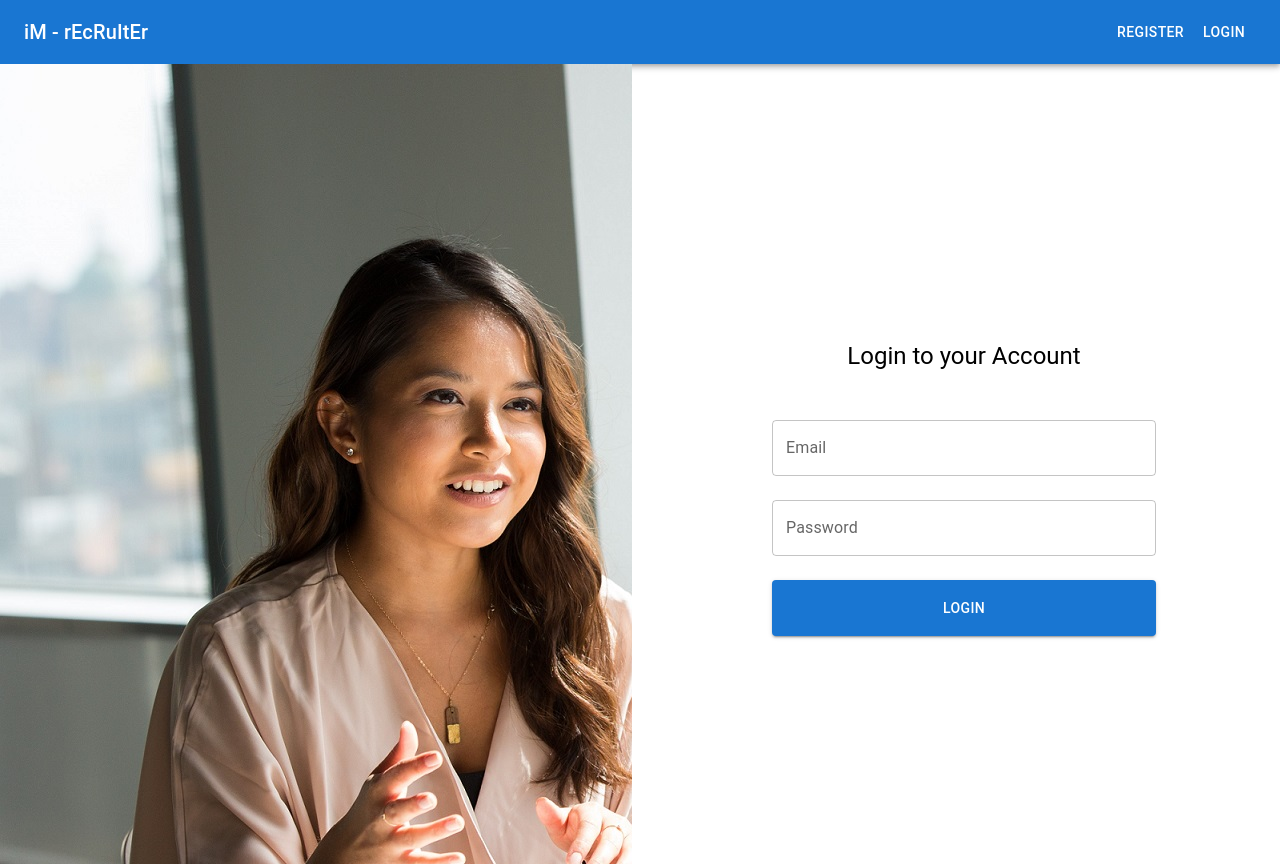
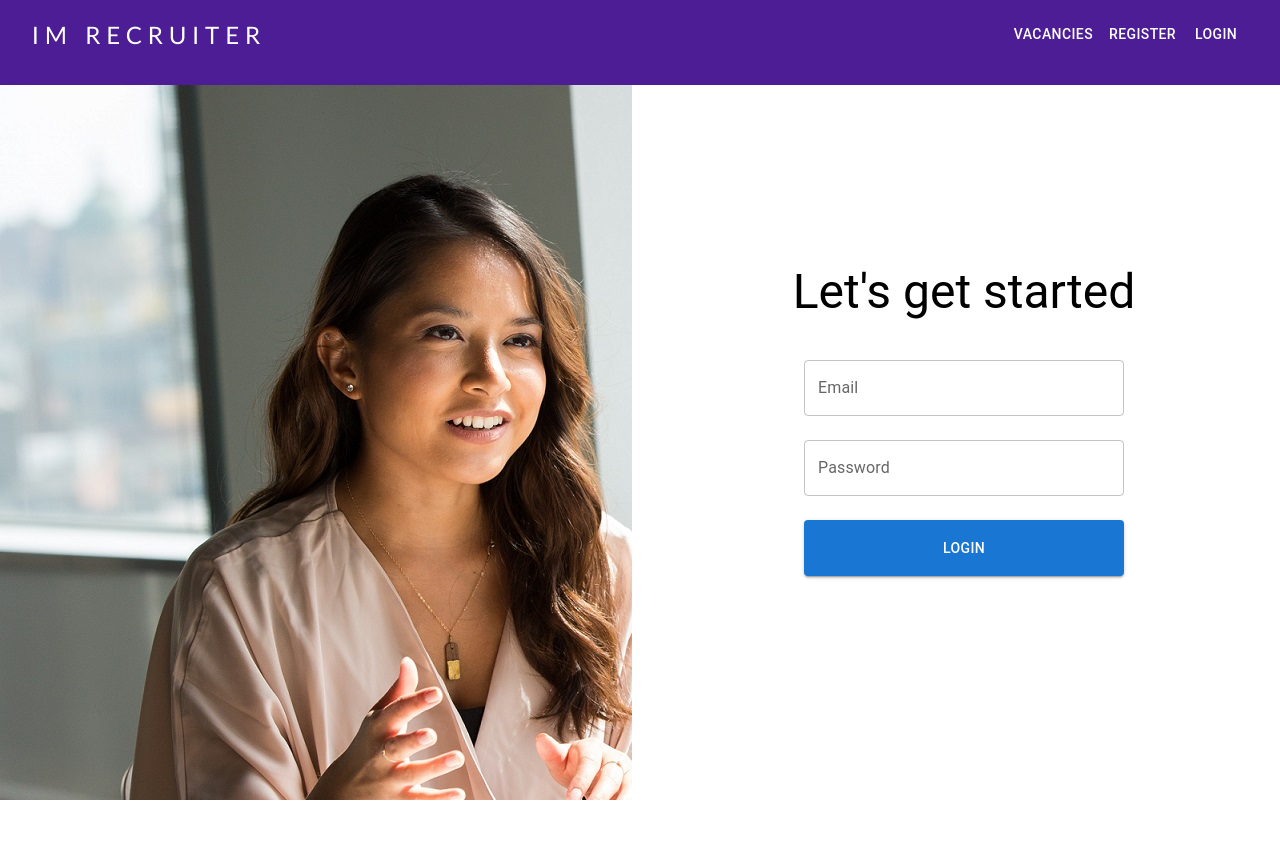
Before and after one commit to ThamiraM/im-recruiter-frontend, a React (Create React App) app: page / in a window 1280 px wide. After the commit the page ends 800 px from the top, so only its background shows below. Built offline with nearby package versions, Linux system fonts and the light colour scheme; no server answers.

Commit message:
add csrf token functionality

```diff
--- a/src/app/store.js
+++ b/src/app/store.js
@@ -1,10 +1,8 @@
 import { configureStore } from '@reduxjs/toolkit';
 import authReducer from '../features/auth/authSlice'
-import itemReducer from '../features/item/itemSlice'
 
 export const store = configureStore({
   reducer: {
-    auth: authReducer,
-    item: itemReducer
+    auth: authReducer
   },
 });
--- a/src/components/auth/LoginComponent.jsx
+++ b/src/components/auth/LoginComponent.jsx
@@ -1,10 +1,11 @@
 import { Button, Grid, Stack, TextField, Typography } from '@mui/material'
 import React, { useState, useEffect } from 'react'
-import MinimalLayout from '../layouts/MinimalLayout'
 import { useSelector, useDispatch } from 'react-redux'
-import { login, reset } from '../../features/auth/authSlice'
+import { reset } from '../../features/auth/authSlice'
+import { login } from '../../features/auth/authActions'
 import { toast } from 'react-toastify'
 import { useNavigate } from 'react-router-dom'
+import CSRFTokenComponent from '../common/csrf/CSRFTokenComponent'
 
 function LoginComponent() {
 
@@ -15,24 +16,23 @@ function LoginComponent() {
 
     const { email, password } = formData
 
-    // const dispatch = useDispatch()
-    // const navigate = useNavigate()
+    const dispatch = useDispatch()
+    const navigate = useNavigate()
 
-    // const { user, isLoading, isError, isSuccess, message } = useSelector(state => state.auth)
+    const { user, isError, isSuccess, message } = useSelector(state => state.auth)
 
+    useEffect(() => {
+        if (isError) {
+            toast.error(message)
+        }
 
-    // useEffect(() => {
-    //     if (isError) {
-    //         toast.error(message)
-    //     }
+        // Redirect when logged in
+        if (isSuccess) {
+            navigate('/dashboard')
+        }
 
-    //     // Redirect when logged in
-    //     if (isSuccess) {
-    //         navigate('/dashboard')
-    //     }
-
-    //     dispatch(reset())
-    // }, [isError, isSuccess, user, message, navigate, dispatch])
+        dispatch(reset())
+    }, [isError, isSuccess, user, message, navigate, dispatch])
 
     const onChange = (e) => {
         setFormData((prevState) => ({
@@ -42,9 +42,9 @@ function LoginComponent() {
     }
 
     const onSubmit = (e) => {
-        // e.preventDefault()
-        // const userData = { email, password }
-        // dispatch(login(userData))
+        e.preventDefault()
+        const userData = { username: email, password }
+        dispatch(login(userData))
     }
 
     return <>
@@ -56,11 +56,12 @@ function LoginComponent() {
             justifyContent="center"
             style={{ minHeight: '100vh' }}
         >
-            <Typography variant="h5" component="div" sx={{ my: 6 }}>
-                Login to your Account
+            <Typography variant="h3" component="div" sx={{ my: 5 }}>
+                Let's get started
             </Typography>
             <form onSubmit={onSubmit}>
-                <Stack spacing={3} sx={{ width: { lg: '30vw', md: '100vw' } }} >
+                <CSRFTokenComponent />
+                <Stack spacing={3} sx={{ width: { lg: '25vw', md: '100vw' } }} >
                     <TextField id="email" name="email" label="Email" type="email" value={email} onChange={onChange} variant="outlined" />
                     <TextField id="password" name="password" label="Password" type="password" value={password} onChange={onChange} variant="outlined" />
                     <Button variant="contained" sx={{ p: 2, my: 6 }} type='submit'>Login</Button>
@@ -68,8 +69,6 @@ function LoginComponent() {
             </form>
         </Grid>
     </>
-
-
 }
 
 export default LoginComponent
--- a/src/components/auth/RegisterComponent.jsx
+++ b/src/components/auth/RegisterComponent.jsx
@@ -47,7 +47,7 @@ function Register() {
         if (password !== password2) {
             toast.error('Passwords do not match')
         } else {
-            const userData = { name, email, password }
+            const userData = { name, email, password, password2 }
             dispatch(register(userData))
         }
     }
--- /dev/null
+++ b/src/components/common/csrf/CSRFTokenComponent.jsx
@@ -0,0 +1,32 @@
+import { useEffect, useState } from "react"
+import authService from '../../../features/auth/authService'
+
+const CSRFTokenComponent = () => {
+    const [csrfToken, setCsrfToken] = useState('')
+
+    const getCookie = (name) => {
+        let cookieValue = null
+        if (document.cookie && document.cookie !== '') {
+            const cookies = document.cookie.split(';')
+            for (let i = 0; i < cookies.length; i++) {
+                const cookie = cookies[i].trim()
+                if (cookie.substring(0, name.length + 1) === (name + '=')) {
+                    cookieValue = decodeURIComponent(cookie.substring(name.length + 1))
+                    break
+                }
+            }
+        }
+        return cookieValue
+    }
+
+    useEffect(() => {
+        authService.getCSRFToken()
+        setCsrfToken(getCookie('csrfToken'))
+    }, [])
+
+    return (
+        <input type="hidden" name="csrfmiddlewaretoken" value={csrfToken} />
+    )
+}
+
+export default CSRFTokenComponent
--- a/src/components/layouts/MinimalLayout.jsx
+++ b/src/components/layouts/MinimalLayout.jsx
@@ -1,22 +1,28 @@
-import { AppBar, Box, Button, Container, Grid, Toolbar, Typography } from '@mui/material'
+import { Button, Grid, Typography } from '@mui/material'
 import { Link as ReactLink } from 'react-router-dom'
 import SliderComponent from '../ui/slider/SliderComponent'
+import './css/layouts.css'
+
 function MinimalLayout({ children }) {
     return <>
-        <Box sx={{ flexGrow: 1 }}>
-            <AppBar position="static">
-                <Toolbar>
-                    <Typography variant="h6" component="div" sx={{ flexGrow: 1 }}>
-                        iM - rEcRuItEr
+        <Grid container spacing={2} className='header'>
+            <Grid item xs={12} md={6} className="logo">
+                <Typography variant="p" component="div" >
+                    IM RECRUITER
                 </Typography>
+            </Grid>
+            <Grid item xs={12} md={6} className="links">
+                <ReactLink to="/register" style={{ textDecoration: 'none' }}>
+                    <Button color="inherit" style={{ textDecoration: 'none', color: 'white' }}>Vacancies</Button>
+                </ReactLink>
                 <ReactLink to="/register" style={{ textDecoration: 'none' }}>
                     <Button color="inherit" style={{ textDecoration: 'none', color: 'white' }}>Register</Button>
                 </ReactLink>
                 <ReactLink to="/login" style={{ textDecoration: 'none' }}>
                     <Button color="inherit" style={{ textDecoration: 'none', color: 'white' }}>Login</Button>
                 </ReactLink>
-                </Toolbar>
-            </AppBar>
+            </Grid>
+        </Grid>
         <Grid container spacing={2}>
                 <Grid item xs={6}>
                     <SliderComponent />
@@ -25,9 +31,6 @@ function MinimalLayout({ children }) {
                     {children}
                 </Grid>
         </Grid>
-        </Box>
-
-
     </>
 }
 
--- /dev/null
+++ b/src/components/layouts/css/layouts.css
@@ -0,0 +1,24 @@
+.header {
+    display: flex;
+    position: fixed;
+    align-items: center;
+    justify-content: space-between;
+    width: 100vw;
+    background-color: #4c1d95;
+    padding: 2em 2em;
+}
+
+.logo {
+    font-weight: 400;
+    font-size: 1.5em;
+    letter-spacing: 0.25em;
+    cursor: pointer;
+    color: white;
+    font-family: 'Gill Sans', 'Gill Sans MT', Calibri, 'Trebuchet MS', sans-serif;
+}
+
+.links {
+    display: flex;
+    align-items: center;
+    justify-content: flex-end;
+}
--- /dev/null
+++ b/src/features/auth/authActions.js
@@ -0,0 +1,25 @@
+import authService from './authService'
+import { createAsyncThunk } from '@reduxjs/toolkit'
+export const register = createAsyncThunk(
+    'auth/register',
+    async (user, thunkAPI) => {
+        try {
+            return await authService.register(user)
+        } catch (error) {
+            console.log('errpr', error);
+            const message = (error.response && error.response.data && error.response.data.message) || error.message || error.toString()
+            return thunkAPI.rejectWithValue(message)
+        }
+    }
+)
+
+export const login = createAsyncThunk('auth/login',
+    async (user, thunkAPI) => {
+        try {
+            return await authService.login(user)
+        } catch (error) {
+            const message = (error.response && error.response?.data && error.response?.data?.message) || error.message || error.toString()
+            return thunkAPI.rejectWithValue(message)
+        }
+    }
+)
--- a/src/features/auth/authSlice.js
+++ b/src/features/auth/authSlice.js
@@ -1,5 +1,5 @@
-import { createSlice, createAsyncThunk } from '@reduxjs/toolkit'
-import authService from './authService'
+import { createSlice } from '@reduxjs/toolkit'
+import { login, register } from './authActions'
 
 const initialState = {
     user: null,
@@ -8,30 +8,6 @@ const initialState = {
     isLoading: false,
     message: ''
 }
-
-export const register = createAsyncThunk(
-    'auth/register',
-    async (user, thunkAPI) => {
-        try {
-            return await authService.register(user)
-        } catch (error) {
-            console.log('errpr', error);
-            const message = (error.response && error.response.data && error.response.data.message) || error.message || error.toString()
-            return thunkAPI.rejectWithValue(message)
-        }
-    }
-)
-
-export const login = createAsyncThunk('auth/login',
-    async (user, thunkAPI) => {
-        try {
-            return await authService.login(user)
-        } catch (error) {
-            const message = (error.response && error.response?.data && error.response?.data?.message) || error.message || error.toString()
-            return thunkAPI.rejectWithValue(message)
-        }
-    }
-)
 
 export const authSlice = createSlice({
     name: 'auth',
--- a/src/index.js
+++ b/src/index.js
@@ -1,10 +1,14 @@
 import React from 'react';
 import ReactDOM from 'react-dom/client';
 import App from './App';
+import { Provider } from 'react-redux'
+import { store } from './app/store'
 
 const root = ReactDOM.createRoot(document.getElementById('root'));
 root.render(
   <React.StrictMode>
+    <Provider store={store}>
     <App />
+    </Provider>
   </React.StrictMode>
 );
```
Also changed, not shown: package.json (+5 -2 lines), src/features/auth/authService.js (+28 -4 lines), 1 other file (tests, documents, lock files or other folders). Lines whose indentation alone changed are shown as unchanged.
